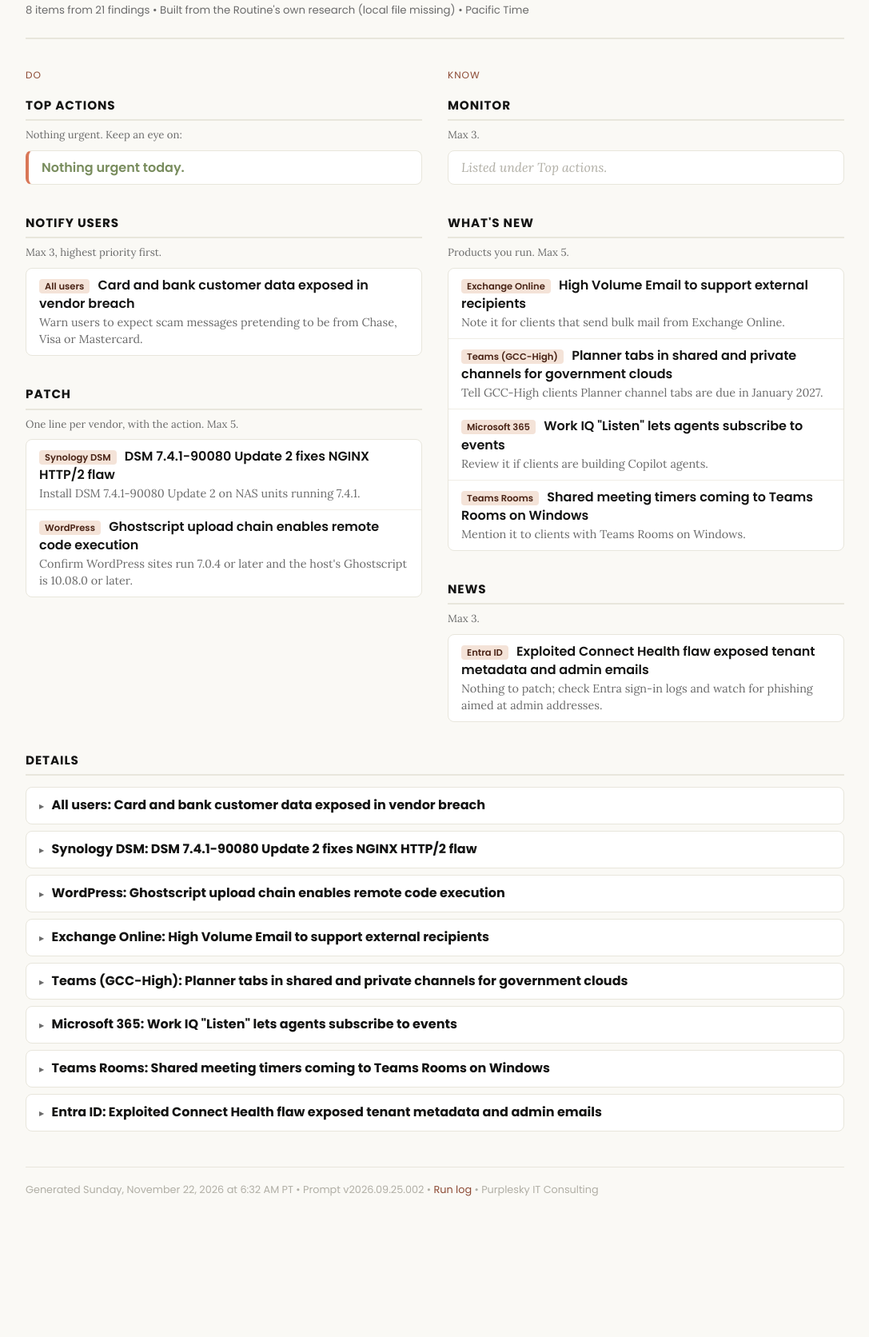
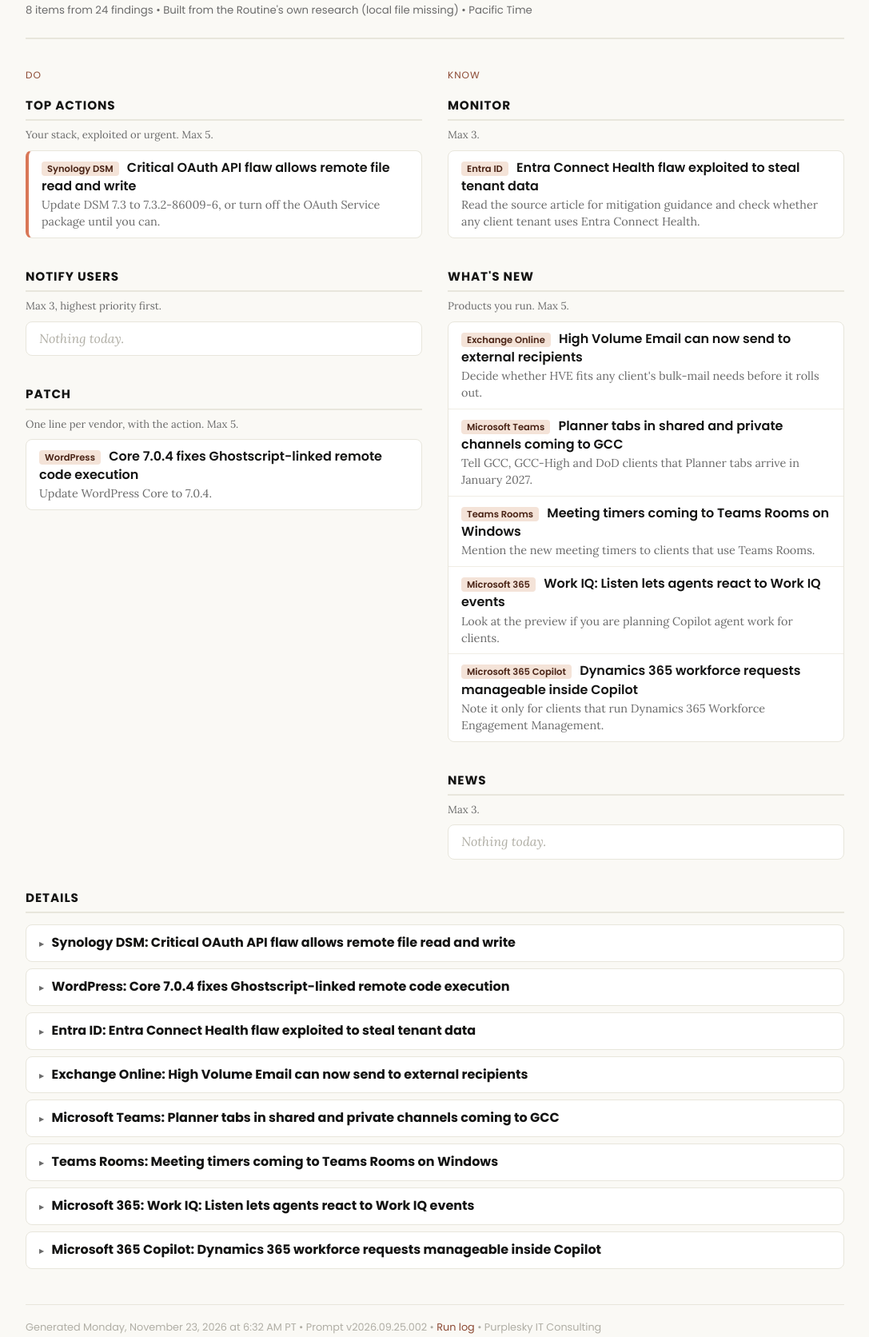
Before and after one commit to lcoppenr/PurpSkyPublic, a plain HTML site: page News/index.html in a window 1280 px wide. Shown: the part 107-1779 px from the top of the page at 80% size, without its empty margins (96-1183 px from the left). Before the commit the page ends 1645 px from the top, so only its background shows below. Drawn offline with Linux system fonts and the light colour scheme.

Commit message:
briefing: 2026-11-23

```diff
--- a/News/index.html
+++ b/News/index.html
@@ -4,7 +4,7 @@
 <meta charset="UTF-8">
 <meta name="viewport" content="width=device-width, initial-scale=1.0">
 <meta name="robots" content="noindex, nofollow, noarchive">
-<title>Morning Briefing -- Sunday, November 22, 2026</title>
+<title>Morning Briefing -- Monday, November 23, 2026</title>
 <link rel="preconnect" href="https://fonts.googleapis.com">
 <link rel="preconnect" href="https://fonts.gstatic.com" crossorigin>
 <link href="https://fonts.googleapis.com/css2?family=Poppins:wght@400;600;700&family=Lora:ital,wght@0,400;0,600;1,400&display=swap" rel="stylesheet">
@@ -14,38 +14,38 @@
 <main class="briefing-content">
 
 <div class="page-header">
-  <h1>Morning Briefing -- Sunday, November 22, 2026</h1>
-  <p class="page-meta">8 items from 21 findings &bull; Built from the Routine's own research (local file missing) &bull; Pacific Time</p>
+  <h1>Morning Briefing -- Monday, November 23, 2026</h1>
+  <p class="page-meta">8 items from 24 findings &bull; Built from the Routine's own research (local file missing) &bull; Pacific Time</p>
 </div>
 
 <div class="brief-cols">
   <div class="brief-col">
     <p class="brief-coltitle">Do</p>
-    <div class="brief-sec"><h2>Top actions</h2><p class="brief-rule">Nothing urgent. Keep an eye on:</p><ul class="brief-lines"><li><span class="brief-quiet">Nothing urgent today.</span></li></ul></div>
-    <div class="brief-sec"><h2>Notify users</h2><p class="brief-rule">Max 3, highest priority first.</p><ul class="brief-lines"><li><span class="brief-tag">All users</span> <a href="#item-1" class="brief-hl">Card and bank customer data exposed in vendor breach</a> <span class="brief-act">Warn users to expect scam messages pretending to be from Chase, Visa or Mastercard.</span></li></ul></div>
-    <div class="brief-sec"><h2>Patch</h2><p class="brief-rule">One line per vendor, with the action. Max 5.</p><ul class="brief-lines"><li><span class="brief-tag">Synology DSM</span> <a href="#item-2" class="brief-hl">DSM 7.4.1-90080 Update 2 fixes NGINX HTTP/2 flaw</a> <span class="brief-act">Install DSM 7.4.1-90080 Update 2 on NAS units running 7.4.1.</span></li><li><span class="brief-tag">WordPress</span> <a href="#item-3" class="brief-hl">Ghostscript upload chain enables remote code execution</a> <span class="brief-act">Confirm WordPress sites run 7.0.4 or later and the host's Ghostscript is 10.08.0 or later.</span></li></ul></div>
+    <div class="brief-sec"><h2>Top actions</h2><p class="brief-rule">Your stack, exploited or urgent. Max 5.</p><ul class="brief-lines"><li><span class="brief-tag">Synology DSM</span> <a href="#item-1" class="brief-hl">Critical OAuth API flaw allows remote file read and write</a> <span class="brief-act">Update DSM 7.3 to 7.3.2-86009-6, or turn off the OAuth Service package until you can.</span></li></ul></div>
+    <div class="brief-sec"><h2>Notify users</h2><p class="brief-rule">Max 3, highest priority first.</p><ul class="brief-lines"><li class="brief-empty">Nothing today.</li></ul></div>
+    <div class="brief-sec"><h2>Patch</h2><p class="brief-rule">One line per vendor, with the action. Max 5.</p><ul class="brief-lines"><li><span class="brief-tag">WordPress</span> <a href="#item-2" class="brief-hl">Core 7.0.4 fixes Ghostscript-linked remote code execution</a> <span class="brief-act">Update WordPress Core to 7.0.4.</span></li></ul></div>
   </div>
   <div class="brief-col">
     <p class="brief-coltitle">Know</p>
-    <div class="brief-sec"><h2>Monitor</h2><p class="brief-rule">Max 3.</p><ul class="brief-lines"><li class="brief-empty">Listed under Top actions.</li></ul></div>
-    <div class="brief-sec"><h2>What's New</h2><p class="brief-rule">Products you run. Max 5.</p><ul class="brief-lines"><li><span class="brief-tag">Exchange Online</span> <a href="#item-4" class="brief-hl">High Volume Email to support external recipients</a> <span class="brief-act">Note it for clients that send bulk mail from Exchange Online.</span></li><li><span class="brief-tag">Teams (GCC-High)</span> <a href="#item-5" class="brief-hl">Planner tabs in shared and private channels for government clouds</a> <span class="brief-act">Tell GCC-High clients Planner channel tabs are due in January 2027.</span></li><li><span class="brief-tag">Microsoft 365</span> <a href="#item-6" class="brief-hl">Work IQ "Listen" lets agents subscribe to events</a> <span class="brief-act">Review it if clients are building Copilot agents.</span></li><li><span class="brief-tag">Teams Rooms</span> <a href="#item-7" class="brief-hl">Shared meeting timers coming to Teams Rooms on Windows</a> <span class="brief-act">Mention it to clients with Teams Rooms on Windows.</span></li></ul></div>
-    <div class="brief-sec"><h2>News</h2><p class="brief-rule">Max 3.</p><ul class="brief-lines"><li><span class="brief-tag">Entra ID</span> <a href="#item-8" class="brief-hl">Exploited Connect Health flaw exposed tenant metadata and admin emails</a> <span class="brief-act">Nothing to patch; check Entra sign-in logs and watch for phishing aimed at admin addresses.</span></li></ul></div>
+    <div class="brief-sec"><h2>Monitor</h2><p class="brief-rule">Max 3.</p><ul class="brief-lines"><li><span class="brief-tag">Entra ID</span> <a href="#item-3" class="brief-hl">Entra Connect Health flaw exploited to steal tenant data</a> <span class="brief-act">Read the source article for mitigation guidance and check whether any client tenant uses Entra Connect Health.</span></li></ul></div>
+    <div class="brief-sec"><h2>What's New</h2><p class="brief-rule">Products you run. Max 5.</p><ul class="brief-lines"><li><span class="brief-tag">Exchange Online</span> <a href="#item-4" class="brief-hl">High Volume Email can now send to external recipients</a> <span class="brief-act">Decide whether HVE fits any client's bulk-mail needs before it rolls out.</span></li><li><span class="brief-tag">Microsoft Teams</span> <a href="#item-5" class="brief-hl">Planner tabs in shared and private channels coming to GCC</a> <span class="brief-act">Tell GCC, GCC-High and DoD clients that Planner tabs arrive in January 2027.</span></li><li><span class="brief-tag">Teams Rooms</span> <a href="#item-6" class="brief-hl">Meeting timers coming to Teams Rooms on Windows</a> <span class="brief-act">Mention the new meeting timers to clients that use Teams Rooms.</span></li><li><span class="brief-tag">Microsoft 365</span> <a href="#item-7" class="brief-hl">Work IQ: Listen lets agents react to Work IQ events</a> <span class="brief-act">Look at the preview if you are planning Copilot agent work for clients.</span></li><li><span class="brief-tag">Microsoft 365 Copilot</span> <a href="#item-8" class="brief-hl">Dynamics 365 workforce requests manageable inside Copilot</a> <span class="brief-act">Note it only for clients that run Dynamics 365 Workforce Engagement Management.</span></li></ul></div>
+    <div class="brief-sec"><h2>News</h2><p class="brief-rule">Max 3.</p><ul class="brief-lines"><li class="brief-empty">Nothing today.</li></ul></div>
   </div>
 </div>
 
 <div class="section-details">
   <h2>Details</h2>
-  <details class="item" id="item-1"><summary class="item-header"><span class="item-title">All users: Card and bank customer data exposed in vendor breach</span></summary><div class="item-body"><p>JPMorgan Chase, Visa and Mastercard reported breaches at a third-party provider that exposed customers' personal information, after the N0n extortion group claimed the attack. With that data exposed, follow-up phishing and scams aimed at those customers are more likely.</p><p><a href="https://www.bleepingcomputer.com/news/security/vendor-data-breach-exposes-chase-visa-mastercard-customer-info/" target="_blank" class="src">Source 1 &rarr;</a> &bull; <a href="https://securityaffairs.com/203614/data-breach/jpmorgan-visa-and-mastercard-report-third-party-data-breaches-after-n0n-claims.html" target="_blank" class="src">Source 2 &rarr;</a></p></div></details>
-  <details class="item" id="item-2"><summary class="item-header"><span class="item-title">Synology DSM: DSM 7.4.1-90080 Update 2 fixes NGINX HTTP/2 flaw</span></summary><div class="item-body"><p>Synology released DSM 7.4.1-90080 Update 2 on November 20, 2026. A third-party report says it addresses Synology-SA-26:20, an NGINX HTTP/2 flaw (CVE-2026-123007), and a second advisory, SA-26:21, whose details were not available. The source does not say whether either flaw is exploited, and Synology's own advisory pages have not yet confirmed the details.</p><p><a href="https://mariushosting.com/category/synology-updates" target="_blank" class="src">Source 1 &rarr;</a></p></div></details>
-  <details class="item" id="item-3"><summary class="item-header"><span class="item-title">WordPress: Ghostscript upload chain enables remote code execution</span></summary><div class="item-body"><p>Researchers showed that a Ghostscript use-after-free (CVE-2026-125396, CVSS 8.5) disables -dSAFER and allows remote code execution through crafted file uploads. WordPress Core is one route for users with upload rights, and the Forminator and Essential Addons for Elementor plugins are others. Both WordPress 7.0.4 (CVE-2026-65640) and Ghostscript 10.08.0 are needed because each fix covers a different part of the chain. The article reports no known exploitation.</p><p><a href="https://thehackernews.com/2026/11/researchers-demonstrate-ghostscript.html" target="_blank" class="src">Source 1 &rarr;</a></p></div></details>
-  <details class="item" id="item-4"><summary class="item-header"><span class="item-title">Exchange Online: High Volume Email to support external recipients</span></summary><div class="item-body"><p>A new roadmap item lets High Volume Email in Exchange Online send bulk email to external recipients. Today it sends only to internal recipients.</p><p><a href="https://www.microsoft.com/microsoft-365/roadmap?id=581778" target="_blank" class="src">Source 1 &rarr;</a></p></div></details>
-  <details class="item" id="item-5"><summary class="item-header"><span class="item-title">Teams (GCC-High): Planner tabs in shared and private channels for government clouds</span></summary><div class="item-body"><p>The roadmap lists Planner tab support in Teams shared and private channels for the GCC, GCC-High and DoD clouds. General availability is targeted for January 2027.</p><p><a href="https://www.microsoft.com/microsoft-365/roadmap?id=581866" target="_blank" class="src">Source 1 &rarr;</a></p></div></details>
-  <details class="item" id="item-6"><summary class="item-header"><span class="item-title">Microsoft 365: Work IQ "Listen" lets agents subscribe to events</span></summary><div class="item-body"><p>A new roadmap item lets agents listen for Work IQ events in Microsoft 365. It is in preview in November 2026, with general availability targeted for January 2027.</p><p><a href="https://www.microsoft.com/microsoft-365/roadmap?id=570867" target="_blank" class="src">Source 1 &rarr;</a></p></div></details>
-  <details class="item" id="item-7"><summary class="item-header"><span class="item-title">Teams Rooms: Shared meeting timers coming to Teams Rooms on Windows</span></summary><div class="item-body"><p>A roadmap item adds a shared countdown timer that can be set and managed during meetings in Teams Rooms on Windows.</p><p><a href="https://www.microsoft.com/microsoft-365/roadmap?id=581893" target="_blank" class="src">Source 1 &rarr;</a></p></div></details>
-  <details class="item" id="item-8"><summary class="item-header"><span class="item-title">Entra ID: Exploited Connect Health flaw exposed tenant metadata and admin emails</span></summary><div class="item-body"><p>A flaw in the Entra Connect Health API, present from July 23 until a server-side fix on Nov 19, was exploited to read tenant metadata, including admin and technical contact emails, tenant IDs, license tiers and sync status. Microsoft says no passwords, hashes, tokens or valid keys were exposed, notified affected customers on Nov 20 and says customers do not need to fix anything. It recommends phishing-resistant MFA for privileged accounts and reviewing Connect Health configurations and audit logs, and it published a PowerShell script that shows which kinds of metadata could have been exposed.</p><p><a href="https://www.bleepingcomputer.com/news/security/microsoft-entra-connect-health-flaw-exploited-to-steal-tenant-data/" target="_blank" class="src">Source 1 &rarr;</a></p></div></details>
+  <details class="item" id="item-1"><summary class="item-header"><span class="item-title">Synology DSM: Critical OAuth API flaw allows remote file read and write</span></summary><div class="item-body"><p>Synology-SA-26:21 (CVE-2026-120382, CVSS 9.8) is a remote argument-delimiter injection flaw in the DSM OAuth API. It lets an attacker read or write arbitrary files and cause a denial of service. The affected range includes 7.3.2-86009-3 and -5. Fixes for DSM 7.3 (7.3.2-86009-6) and DSM 7.4 (7.4.1-90080-2) were scheduled for release by 2026-11-20. DSM 7.2.x users are told to move to 7.3.2-86009-6, and the advisory does not mention exploitation in the wild.</p><p><a href="https://www.synology.com/en-uk/security/advisory/Synology_SA_26_21" target="_blank" class="src">Source 1 &rarr;</a></p></div></details>
+  <details class="item" id="item-2"><summary class="item-header"><span class="item-title">WordPress: Core 7.0.4 fixes Ghostscript-linked remote code execution</span></summary><div class="item-body"><p>Researchers showed a Ghostscript sandbox escape that leads to remote code execution when apps process crafted uploaded files. WordPress is among the affected apps, and WordPress Core 7.0.4 fixes CVE-2026-65640. Ghostscript 10.08.0 fixes the underlying flaw, and the report does not say whether it is being exploited in the wild.</p><p><a href="https://thehackernews.com/2026/11/researchers-demonstrate-ghostscript.html" target="_blank" class="src">Source 1 &rarr;</a></p></div></details>
+  <details class="item" id="item-3"><summary class="item-header"><span class="item-title">Entra ID: Entra Connect Health flaw exploited to steal tenant data</span></summary><div class="item-body"><p>BleepingComputer reports that attackers are exploiting a flaw in Microsoft Entra Connect Health to steal tenant data. The report does not say which versions are affected or whether a fix or mitigation is available.</p><p><a href="https://www.bleepingcomputer.com/news/security/microsoft-entra-connect-health-flaw-exploited-to-steal-tenant-data/" target="_blank" class="src">Source 1 &rarr;</a></p></div></details>
+  <details class="item" id="item-4"><summary class="item-header"><span class="item-title">Exchange Online: High Volume Email can now send to external recipients</span></summary><div class="item-body"><p>Microsoft 365 Roadmap item 581778 lets High Volume Email (HVE) in Exchange Online send to external recipients. Until now HVE has been aimed at internal bulk mail.</p><p><a href="https://www.microsoft.com/microsoft-365/roadmap?id=581778" target="_blank" class="src">Source 1 &rarr;</a></p></div></details>
+  <details class="item" id="item-5"><summary class="item-header"><span class="item-title">Microsoft Teams: Planner tabs in shared and private channels coming to GCC</span></summary><div class="item-body"><p>Microsoft 365 Roadmap item 581866 adds Planner tab support in Teams shared and private channels for the GCC, GCC-High and DoD clouds. General availability is targeted for January 2027.</p><p><a href="https://www.microsoft.com/microsoft-365/roadmap?id=581866" target="_blank" class="src">Source 1 &rarr;</a></p></div></details>
+  <details class="item" id="item-6"><summary class="item-header"><span class="item-title">Teams Rooms: Meeting timers coming to Teams Rooms on Windows</span></summary><div class="item-body"><p>Microsoft 365 Roadmap item 581893 adds the ability to set and manage meeting timers in Microsoft Teams Rooms on Windows.</p><p><a href="https://www.microsoft.com/microsoft-365/roadmap?id=581893" target="_blank" class="src">Source 1 &rarr;</a></p></div></details>
+  <details class="item" id="item-7"><summary class="item-header"><span class="item-title">Microsoft 365: Work IQ: Listen lets agents react to Work IQ events</span></summary><div class="item-body"><p>Microsoft 365 Roadmap item 570867 introduces Work IQ: Listen, which lets agents listen for and react to Work IQ events. It is in preview in November 2026, with general availability targeted for January 2027.</p><p><a href="https://www.microsoft.com/microsoft-365/roadmap?id=570867" target="_blank" class="src">Source 1 &rarr;</a></p></div></details>
+  <details class="item" id="item-8"><summary class="item-header"><span class="item-title">Microsoft 365 Copilot: Dynamics 365 workforce requests manageable inside Copilot</span></summary><div class="item-body"><p>Microsoft 365 Roadmap item 581992 lets users manage workforce requests from Dynamics 365 Workforce Engagement Management (WEM) inside Microsoft 365 Copilot. It works through an MCP integration.</p><p><a href="https://www.microsoft.com/microsoft-365/roadmap?id=581992" target="_blank" class="src">Source 1 &rarr;</a></p></div></details>
 </div>
 
-<div class="footer">Generated Sunday, November 22, 2026 at 6:32 AM PT &bull; Prompt v2026.09.25.002 &bull; <a href="https://github.com/lcoppenr/GeneralInfo/blob/main/Claude/Briefings/logs/routine-2026-11-22.log" target="_blank">Run log</a> &bull; Purplesky IT Consulting</div>
+<div class="footer">Generated Monday, November 23, 2026 at 6:32 AM PT &bull; Prompt v2026.09.25.002 &bull; <a href="https://github.com/lcoppenr/GeneralInfo/blob/main/Claude/Briefings/logs/routine-2026-11-23.log" target="_blank">Run log</a> &bull; Purplesky IT Consulting</div>
 
 </main>
 </body>
```
